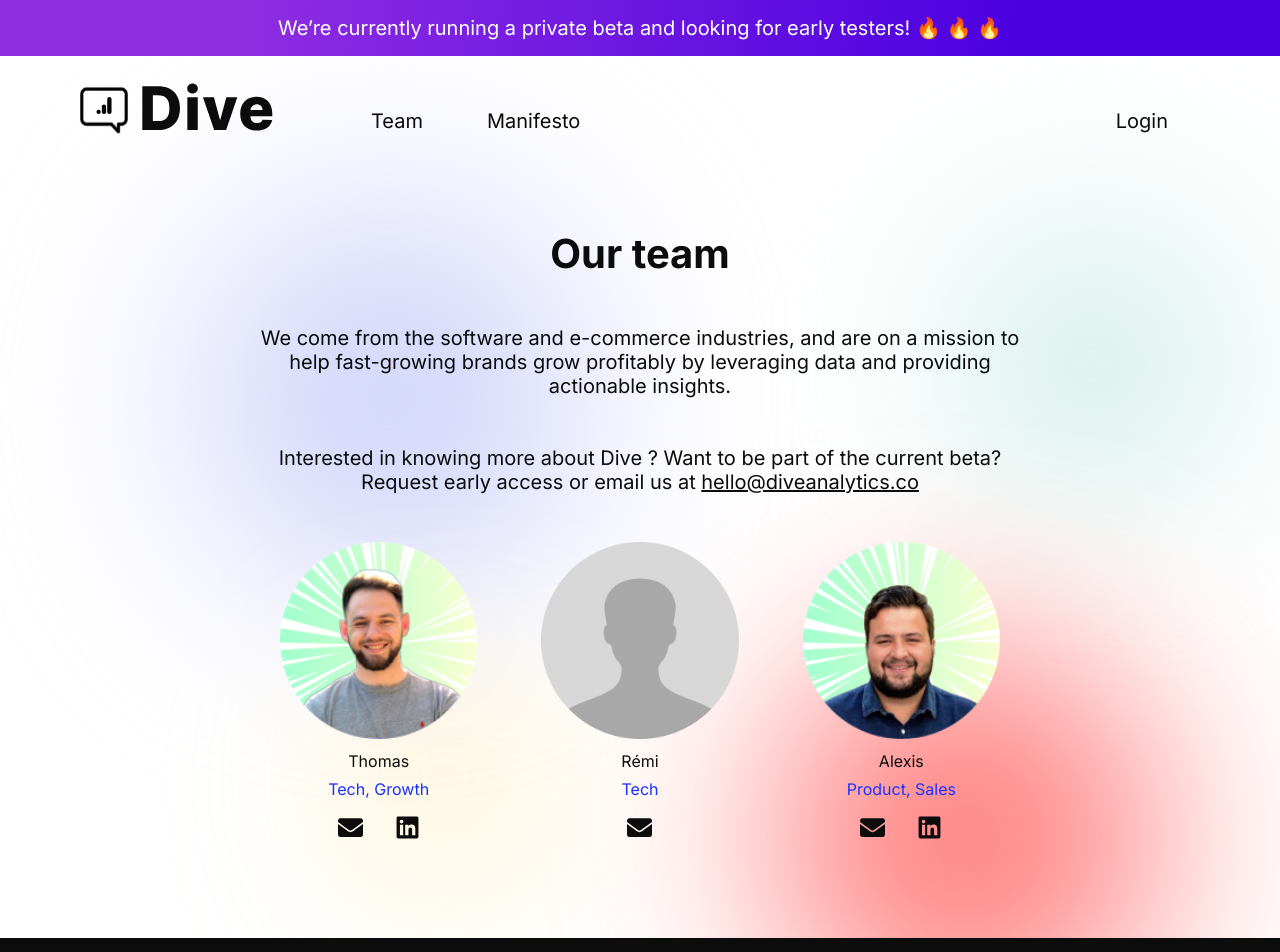
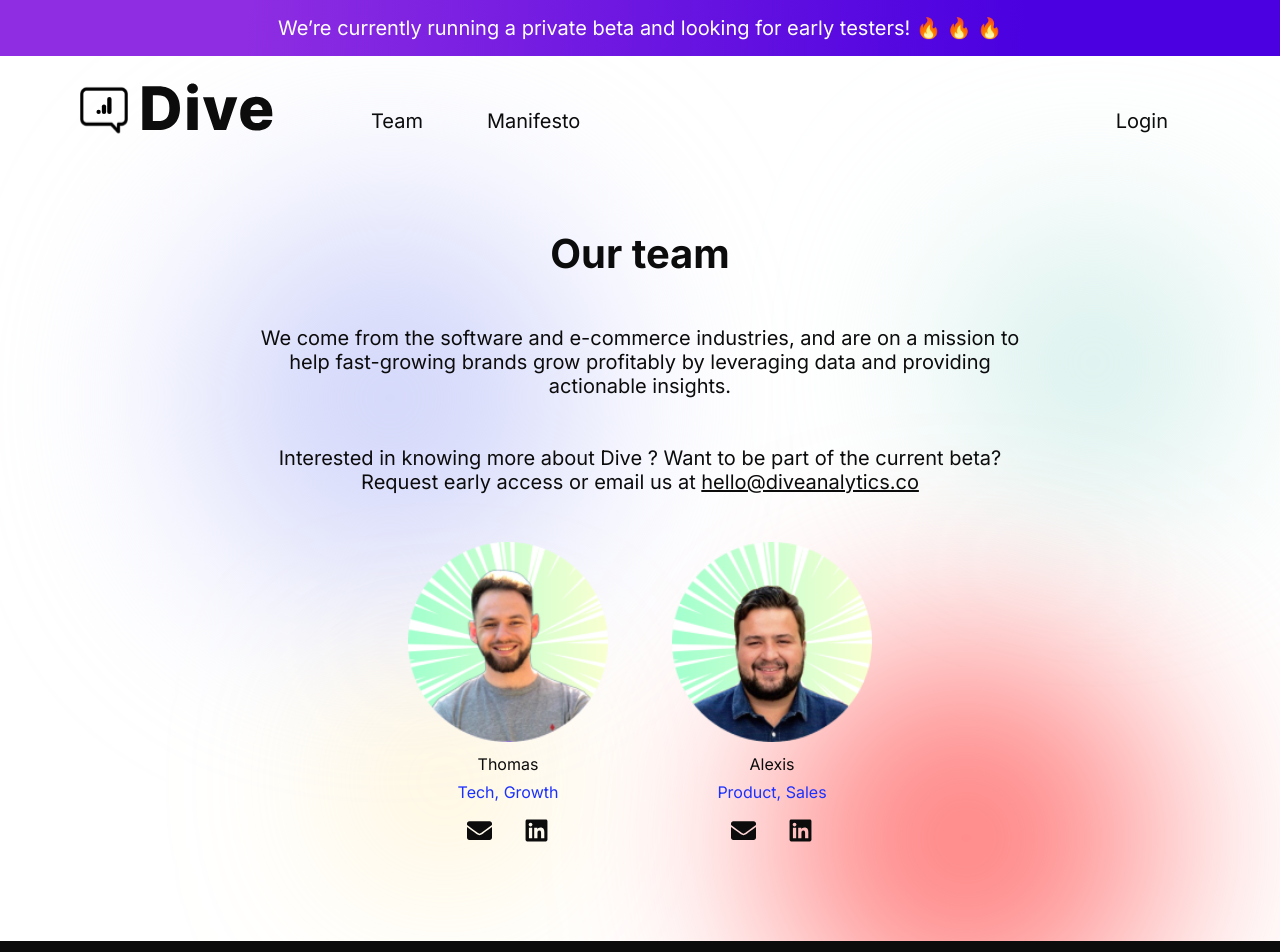
Before and after one commit to Thomas-rod/home-dive, a Next.js app: page /team in a window 1280 px wide. Shown: the top 952 px of the page. Built offline with nearby package versions, Linux system fonts and the light colour scheme.

Commit message:
update team page

```diff
--- a/pages/team.js
+++ b/pages/team.js
@@ -41,23 +41,6 @@ export default function Team() {
                         </ul>
                     </li>
                     <li className={styles.itemTeamPicture}>
-                        <Image src="/avatar-placeholder.png" alt="logo-dive" width="200" height="200"/>
-                        <p>Rémi</p>
-                        <p className={utilStyle.textBlue}>Tech</p>
-                        <ul className={styles.iconsContact}>
-                            <li>
-                                <a href="mailto:remi@diveanalytics.co">
-                                    <FontAwesomeIcon className={`${iconStyle.iconMini} ${utilStyle.textBlack}`} icon={ faEnvelope }/>
-                                </a>
-                            </li>
-                            {/* <li>
-                                <a href="https://www.linkedin.com/in/remi-beaufils/" target="_blank">
-                                    <FontAwesomeIcon className={`${iconStyle.iconMini} ${utilStyle.textBlack}`} icon={ faLinkedin }/>
-                                </a>
-                            </li> */}
-                        </ul>
-                    </li>
-                    <li className={styles.itemTeamPicture}>
                         <Image src="/pic_alexis.png" alt="logo-dive" width="200" height="200"/>
                         <p>Alexis</p>
                         <p className={utilStyle.textBlue}>Product, Sales</p>
```
